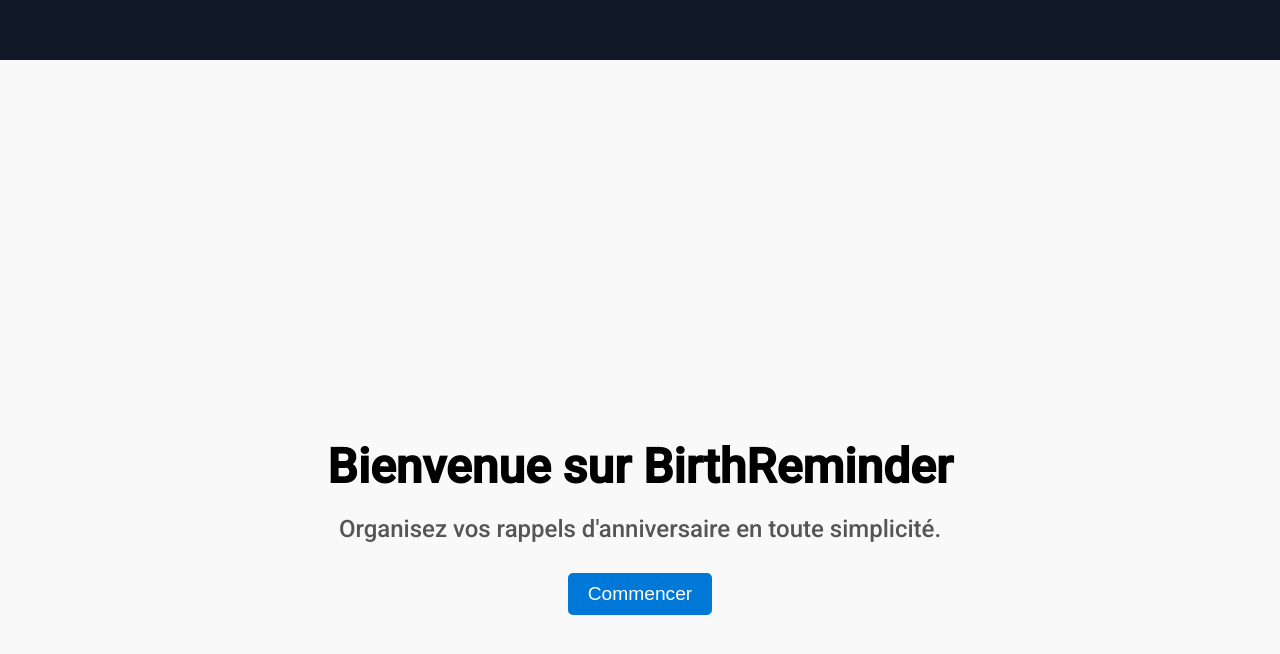
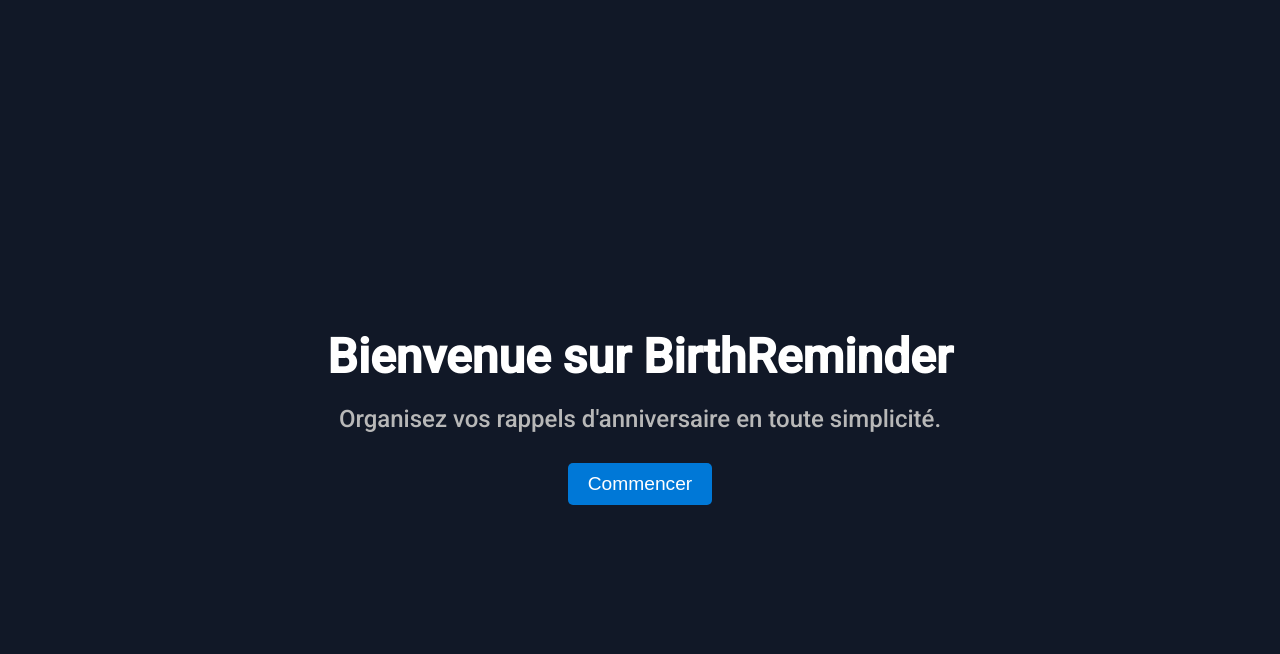
Before and after one commit to Pepsci/BirthDate, a React (Vite) app in the folder front/: page / in a window 1280 px wide. Shown: the top 654 px of the page. Built offline with nearby package versions, Linux system fonts and the light colour scheme.

Commit message:
correction des couleurs des formulaires non terminé

```diff
--- a/front/src/App.css
+++ b/front/src/App.css
@@ -31,10 +31,6 @@
   z-index: 1;
 }
 
-.routeContent{
-  margin-top: 60px;
-}
-
 .contentCenter{
   display: flex;
   justify-content: center;
@@ -63,4 +59,5 @@
   height: 60px;
 }
 
+
 }
--- a/front/src/components/Accueil/LandingPage.css
+++ b/front/src/components/Accueil/LandingPage.css
@@ -1,23 +1,24 @@
 .landing-container {
     text-align: center;
-    padding: 50px;
     background-color: #f9f9f9;
     height: 100vh;
     display: flex;
     flex-direction: column;
     justify-content: center;
     align-items: center;
+    background-color: var(--gray-900);
 }
 
 .landing-container h1 {
     font-size: 3rem;
     margin-bottom: 20px;
+    color: #fff;
 }
 
 .landing-container p {
     font-size: 1.5rem;
     margin-bottom: 30px;
-    color: #555;
+    color: #b8b8b8;
 }
 
 .btn-start {
--- a/front/src/components/connect/form.css
+++ b/front/src/components/connect/form.css
@@ -9,7 +9,7 @@
 .form-title-font{
     font-family: 'Roboto', sans-serif;
     font-size: 32px;
-    color: #4a4a4a;
+    color: #acacac;
     text-align: center;
 }
 
@@ -35,9 +35,14 @@
     border: transparent;
     margin: 1rem;
     border-bottom: 1px solid grey;
+    color: #acacac  ;
 }
 .form-input:focus{
     outline: none;
+}
+
+.form-input::placeholder{
+    color: grey;
 }
 
 .peel{
@@ -59,8 +64,8 @@
     width: 90%;
     display: block;
     bottom: 0;
-    -webkit-box-shadow: -8px 8px 7px 2px #c9c9c9;
-    -moz-box-shadow: -8px 8px 7px 2px #c9c9c9;
+    /* -webkit-box-shadow: -8px 8px 7px 2px #c9c9c9;
+    -moz-box-shadow: -8px 8px 7px 2px #c9c9c9; */
     z-index: 1;
 }
 
--- a/front/src/components/dashboard/DateFilter.jsx
+++ b/front/src/components/dashboard/DateFilter.jsx
@@ -56,16 +56,18 @@ const DateFilter = ({ onFilterChange }) => {
           onChange={handleSurnameChange}
           className="inputFilter"
         />
-        <div className="btn-filter">
+        <div className="btnFilter">
           <button
-            className={`btn ${isFamilyFilterActive ? "active" : ""}, btnSwitch`}
+            className={`btn ${
+              isFamilyFilterActive ? "active" : ""
+            },btn-filter btnSwitch`}
             onClick={toggleFamilyFilter}
           >
             {isFamilyFilterActive
               ? "Afficher toutes les dates"
               : "Famille uniquement"}
           </button>
-          <button className="btn btn-clear btnSwitch" onClick={clearFilters}>
+          <button className="btn-filter, btnSwitch" onClick={clearFilters}>
             Effacer les filtres
           </button>
         </div>
--- a/front/src/components/dashboard/css/dateFilter.css
+++ b/front/src/components/dashboard/css/dateFilter.css
@@ -33,3 +33,11 @@
 .inputFilter::placeholder{
 color: white;
 }
+
+@media (max-width: 600px) {
+
+    .btn-filter{
+        width: 180px;
+        padding: 0.65rem 1rem;
+    }
+}
--- a/front/src/components/dashboard/css/dateList.css
+++ b/front/src/components/dashboard/css/dateList.css
@@ -202,6 +202,7 @@
 
 /* Styles pour mobile */
 @media (max-width: 600px) {
+
     .dateListHeader-btn{
     margin:1rem;
     gap: 0.2rem;
@@ -212,6 +213,7 @@
          }
      .btnSwitch{
     margin: 0 0.2rem 0 0.2rem;
+    padding: 0.5rem .5rem;
      }
 
     .pagination {
```
